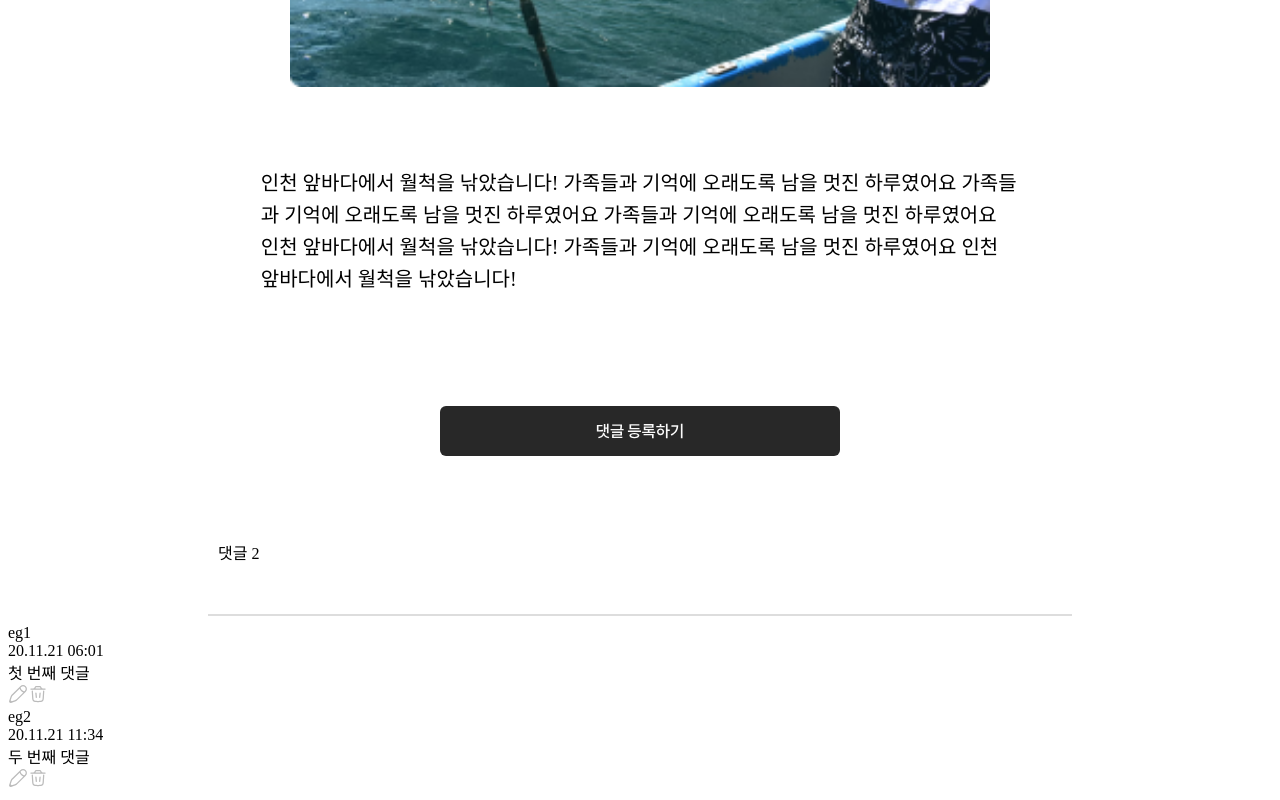
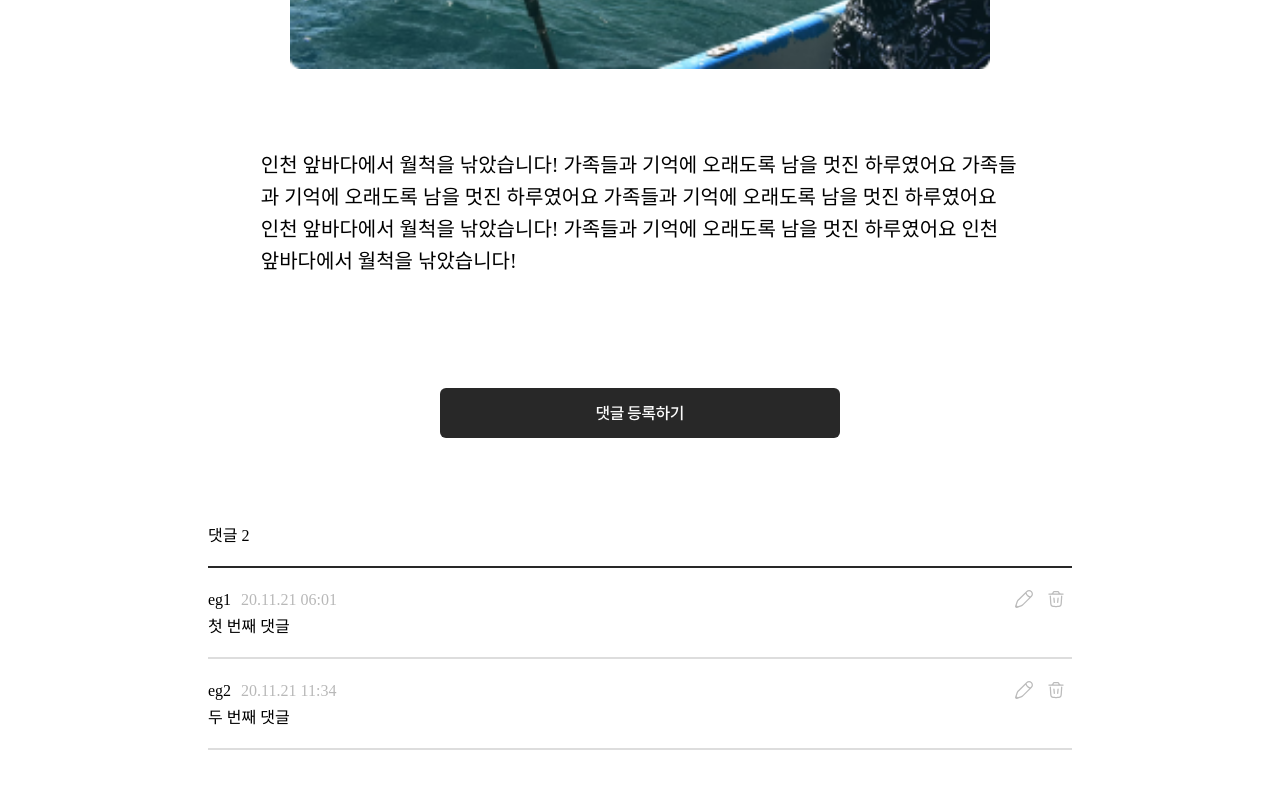
Before and after one commit to codeit-boost-2/team_boost_2_frontend, a React (Create React App) app in the folder frontend/: page /GroupPage/1 in a window 1280 px wide. Shown: the part 1159-1959 px from the top of the page. After the commit the page ends 1937 px from the top, so only its background shows below. Built offline with nearby package versions, Linux system fonts and the light colour scheme; a web font is replaced by a local one.

Commit message:
Reply.css 추가

```diff
--- a/frontend/src/components/App.js
+++ b/frontend/src/components/App.js
@@ -6,7 +6,7 @@ function App() {
   return (
     <>
       <Link to="/">
-        <img className="logoImg" src="./imgs/logo.svg" alt="logo" />
+        <img className="logoImg" src="../imgs/logo.svg" alt="logo" />
       </Link>
       <Outlet />
     </>
--- /dev/null
+++ b/frontend/src/components/Reply.css
@@ -0,0 +1,36 @@
+.Reply {
+  margin: 0 200px;
+  display: flex;
+  flex-direction: column;
+}
+
+.ReplyInfo {
+  display: flex;
+  justify-content: space-between;
+  align-items: center;
+}
+
+.ReplyHeader {
+  display: flex;
+  gap: 10px;
+}
+
+.ReplyDate {
+  color: #b8b8b8;
+}
+
+.ReplyEdit {
+  background-color: #fff;
+  border: none;
+}
+.ReplyEdit:hover {
+  box-shadow: 0px 4px 8px rgba(0, 0, 0, 0.2);
+}
+
+.ReplyDelete {
+  background-color: #fff;
+  border: none;
+}
+.ReplyDelete:hover {
+  box-shadow: 0px 4px 8px rgba(0, 0, 0, 0.2);
+}
--- a/frontend/src/components/Reply.js
+++ b/frontend/src/components/Reply.js
@@ -1,5 +1,5 @@
 import React from "react";
-// import "./Reply.css";
+import "./Reply.css";
 // import { Link } from "react-router-dom";
 import /* getMemories 함수 만들기 */ "../api/api.js";
 
@@ -20,20 +20,32 @@ function formatDate(createdAt) {
   );
 }
 
+const hrStyle = {
+  border: "1px solid #DDDDDD",
+  margin: "20px 0",
+};
+
 function Reply({ name, createdAt, content }) {
   const publishedOn = formatDate(createdAt);
 
   return (
     <div className="Reply">
-      <div className="ReplyHeader">
-        <span className="ReplyName">{name}</span>
-        <formatDate className="ReplyDate">{publishedOn}</formatDate>
+      <div className="ReplyInfo">
+        <div className="ReplyHeader">
+          <span className="ReplyName">{name}</span>
+          <formatDate className="ReplyDate">{publishedOn}</formatDate>
+        </div>
+        <div>
+          <button className="ReplyEdit">
+            <img alt="댓글 수정하기" src="../imgs/edit_button.svg" />
+          </button>
+          <button className="ReplyDelete">
+            <img alt="댓글 삭제하기" src="../imgs/delete_button.svg" />
+          </button>
+        </div>
       </div>
       <div className="ReplyContent">{content}</div>
-      <div>
-        <img alt="댓글 수정하기" src="../imgs/edit_button.svg" />
-        <img alt="댓글 삭제하기" src="../imgs/delete_button.svg" />
-      </div>
+      <hr style={hrStyle} />
     </div>
   );
 }
--- a/frontend/src/pages/Memory_detail_page.css
+++ b/frontend/src/pages/Memory_detail_page.css
@@ -40,5 +40,5 @@
 }
 
 .ReplyCount {
-  margin-left: 210px;
+  margin-left: 200px;
 }
--- a/frontend/src/pages/Memory_detail_page.js
+++ b/frontend/src/pages/Memory_detail_page.js
@@ -31,10 +31,13 @@ const mockItem = {
 };
 
 const hrStyle = {
-  border: "1px solid #DDDDDD",
-  marginLeft: "200px",
-  marginRight: "200px",
-  marginTop: "50px",
+  border: "1px solid #dddddd",
+  margin: "20px 200px 20px 200px",
+};
+
+const hrReply = {
+  border: "1px solid #282828",
+  margin: "20px 200px 20px 200px",
 };
 
 function MemoryDetailPage() {
@@ -51,7 +54,7 @@ function MemoryDetailPage() {
       </button>
       <div className="Replies">
         <p className="ReplyCount">댓글 {mockItem.replies.length}</p>
-        <hr style={hrStyle} />
+        <hr style={hrReply} />
         {mockItem.replies.map((reply) => (
           <Reply
             key={reply.id}
```
